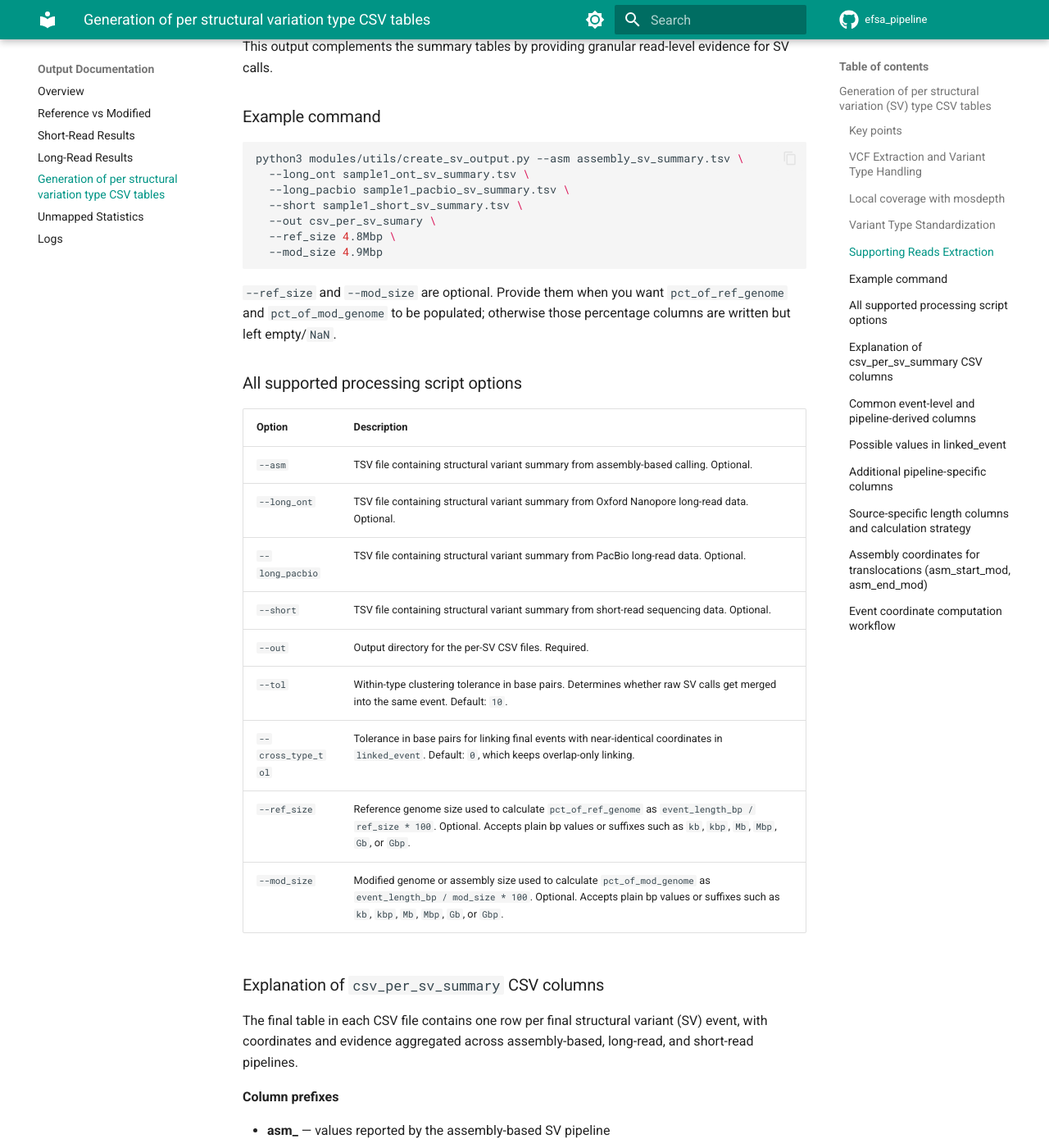
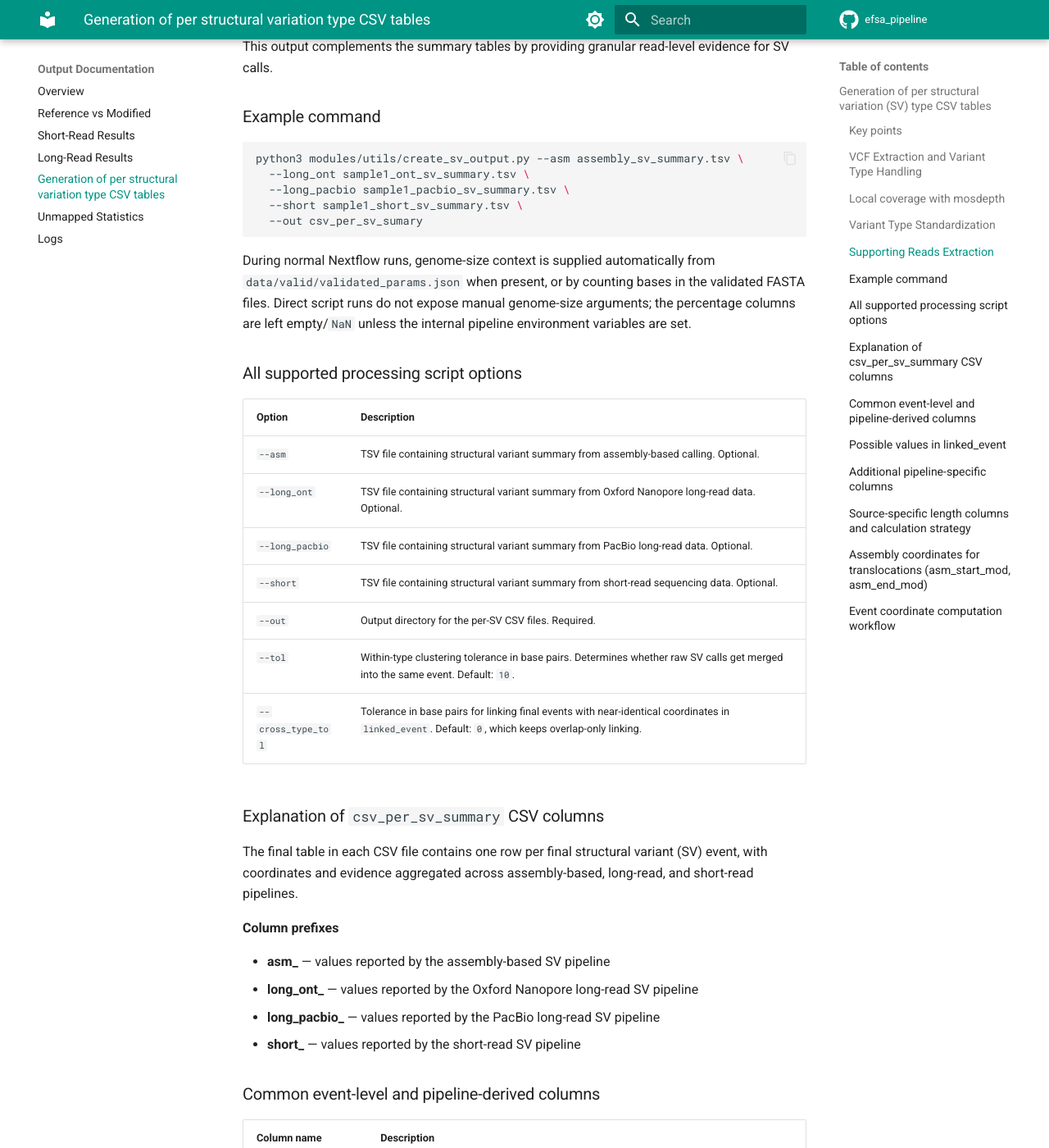
Before and after one commit to denisHanch/efsa_pipeline, an MkDocs documentation site: the page built from docs/outputs/sv-tables.md, in a window 1280 px wide and 1400 px high, scrolled down 3605 px. Shown: the whole window at 82% size. Built offline with MkDocs 1.6.1 and Material for MkDocs 9.7.7, drawn with Linux system fonts in a browser that asks for light colours; comment, search, counter and statistics services are not loaded; some of the changed text lies outside the part shown.

Commit message:
EFSA-282: add params for automated flow

````diff
--- a/docs/outputs/sv-tables.md
+++ b/docs/outputs/sv-tables.md
@@ -130,12 +130,10 @@ python3 modules/utils/create_sv_output.py --asm assembly_sv_summary.tsv \
   --long_ont sample1_ont_sv_summary.tsv \
   --long_pacbio sample1_pacbio_sv_summary.tsv \
   --short sample1_short_sv_summary.tsv \
-  --out csv_per_sv_sumary \
-  --ref_size 4.8Mbp \
-  --mod_size 4.9Mbp
+  --out csv_per_sv_sumary
 ```
 
-`--ref_size` and `--mod_size` are optional. Provide them when you want `pct_of_ref_genome` and `pct_of_mod_genome` to be populated; otherwise those percentage columns are written but left empty/`NaN`.
+During normal Nextflow runs, genome-size context is supplied automatically from `data/valid/validated_params.json` when present, or by counting bases in the validated FASTA files. Direct script runs do not expose manual genome-size arguments; the percentage columns are left empty/`NaN` unless the internal pipeline environment variables are set.
 
 ### All supported processing script options
 
@@ -148,8 +146,6 @@ python3 modules/utils/create_sv_output.py --asm assembly_sv_summary.tsv \
 | `--out` | Output directory for the per-SV CSV files. Required. |
 | `--tol` | Within-type clustering tolerance in base pairs. Determines whether raw SV calls get merged into the same event. Default: `10`. |
 | `--cross_type_tol` | Tolerance in base pairs for linking final events with near-identical coordinates in `linked_event`. Default: `0`, which keeps overlap-only linking. |
-| `--ref_size` | Reference genome size used to calculate `pct_of_ref_genome` as `event_length_bp / ref_size * 100`. Optional. Accepts plain bp values or suffixes such as `kb`, `kbp`, `Mb`, `Mbp`, `Gb`, or `Gbp`. |
-| `--mod_size` | Modified genome or assembly size used to calculate `pct_of_mod_genome` as `event_length_bp / mod_size * 100`. Optional. Accepts plain bp values or suffixes such as `kb`, `kbp`, `Mb`, `Mbp`, `Gb`, or `Gbp`. |
 
 ### Explanation of `csv_per_sv_summary` CSV columns
 
@@ -172,8 +168,8 @@ The final table in each CSV file contains one row per final structural variant (
 | **event_start** | Start coordinate of the selected representative call used to anchor the final event. This is taken from the same source call that determines `event_length_bp` (minimum absolute `svlen`). |
 | **event_end** | End coordinate of the selected representative call used to anchor the final event. This is taken from the same source call that determines `event_length_bp` (minimum absolute `svlen`). |
 | **event_length_bp** | Representative event size in base pairs, computed as the minimum available **absolute** source length (`min(abs(svlen))`) across assembly, long ONT, long PacBio, and short source representatives. If no source provides `svlen`, this field is `NaN` and coordinates use fallback cluster logic. |
-| **pct_of_ref_genome** | Percentage of the reference genome covered by the representative event length, calculated as `event_length_bp / --ref_size * 100`. Empty/`NaN` unless `--ref_size` is provided and `event_length_bp` is available. |
-| **pct_of_mod_genome** | Percentage of the modified genome or assembly covered by the representative event length, calculated as `event_length_bp / --mod_size * 100`. Empty/`NaN` unless `--mod_size` is provided and `event_length_bp` is available. |
+| **pct_of_ref_genome** | Percentage of the reference genome covered by the representative event length, calculated as `event_length_bp / ref_genome_size_bp * 100`. `ref_genome_size_bp` comes from `data/valid/validated_params.json` when available, otherwise `restructure_sv_tbl` derives it from the validated reference FASTA. Empty/`NaN` when the genome size or `event_length_bp` is unavailable. |
+| **pct_of_mod_genome** | Percentage of the modified genome or assembly covered by the representative event length, calculated as `event_length_bp / mod_genome_size_bp * 100`. `mod_genome_size_bp` comes from `data/valid/validated_params.json` when available, otherwise `restructure_sv_tbl` derives it from the validated modified FASTA. Empty/`NaN` when the genome size or `event_length_bp` is unavailable. |
 | **support_score** | Number of input sources contributing to the final event row. In the current implementation this is the count of non-empty calls among `asm`, `long_ont`, `long_pacbio`, and `short`. |
 | **percentage_overlap** | Comma-separated overlap percentages collected during same-type event clustering. Each value is calculated during one clustering merge step as `(intersection length / longer interval length) × 100`. This field is empty when the final event was built from a single record only. |
 | **linked_event** | Semicolon-separated list of overlapping final SV events on the same chromosome. This single column includes both same-type and cross-type links. Each linked entry has the format `<event_id> (<std_svtype>, <chrom>:<start>-<end>, <relation>)`. Standard relation values are `exact_coordinates`, `overlap`, `nested_in`, and `contains`, always from the point of view of the current row. If `--cross_type_tol` is set above `0`, near-identical boundaries may also be reported as `same_coordinates_within_<N>bp`. Leave empty when no linked events are found. |
````
Also changed, not shown: README.md (+19 -0 lines), docs/nextflow/validation-nextflow-integration.md (+11 -0 lines), docs/validation/OVERVIEW.md (+2 -0 lines), modules/validation/CLAUDE.md (+7 -0 lines), 7 other files.
